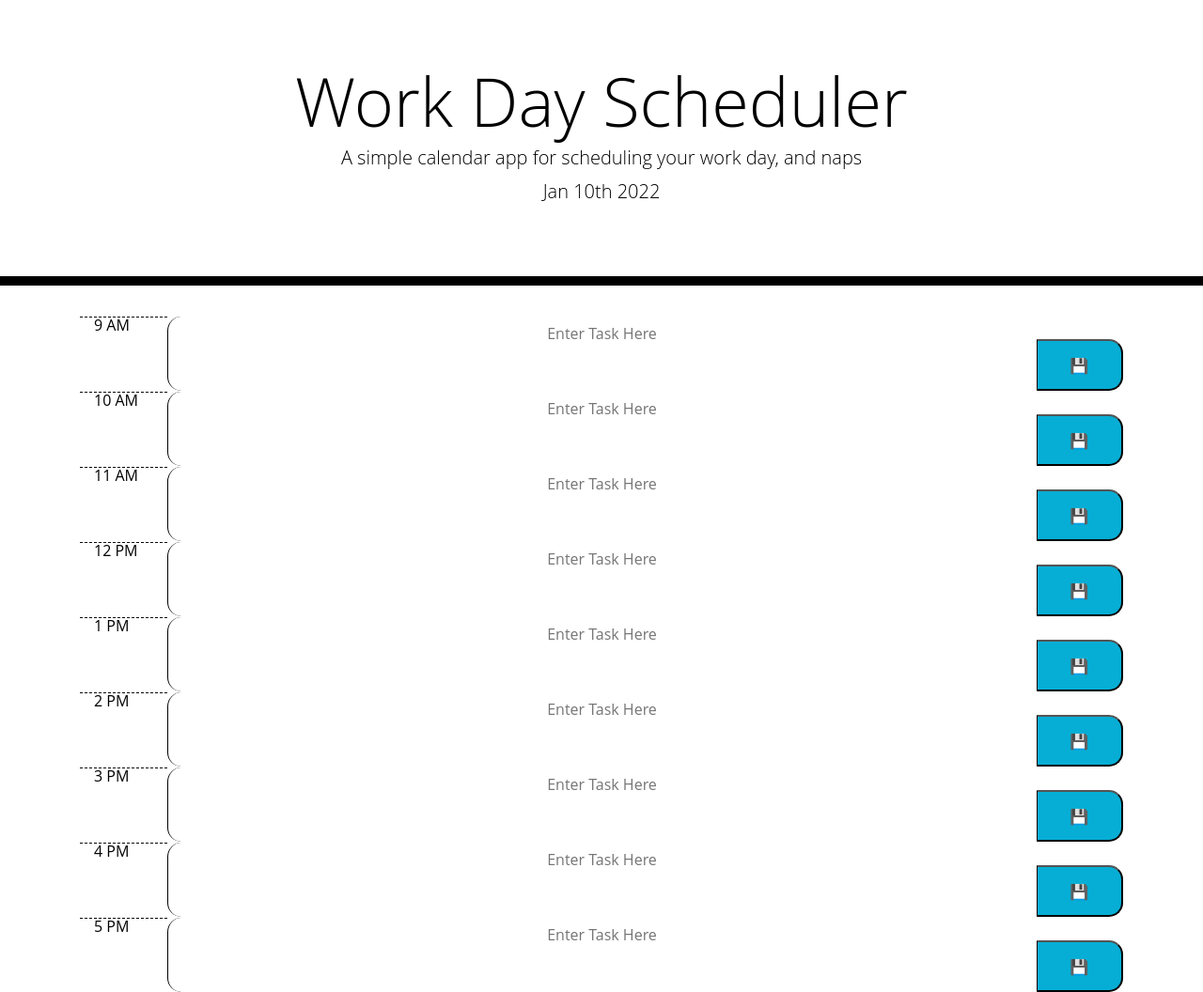
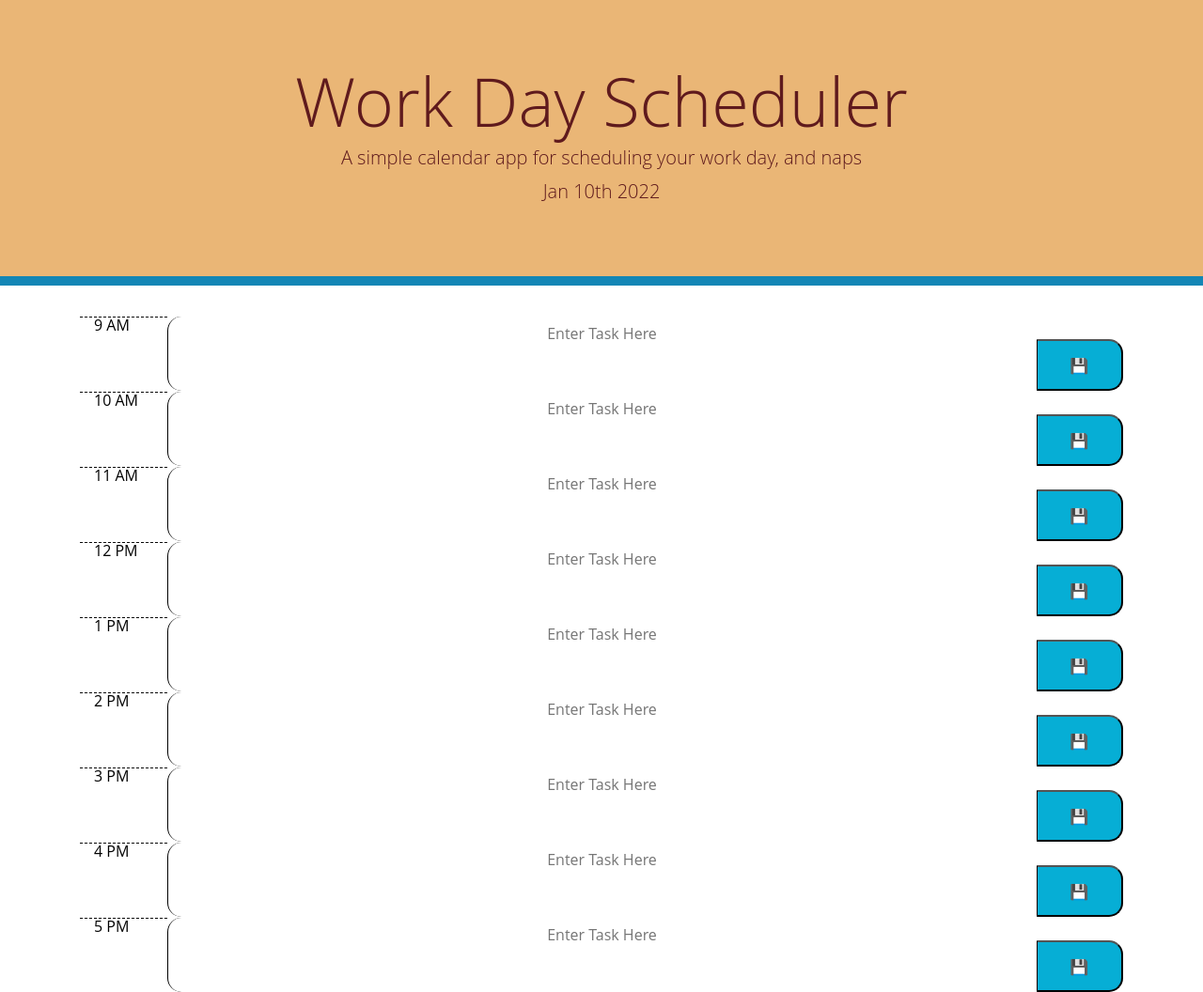
Before and after one commit to AndrewTranMSW/workDayScheduler, a plain HTML site: page index.html in a window 1280 px wide. Shown: the whole page at 94% size. Drawn offline with nearby package versions, Linux system fonts and the light colour scheme.

Commit message:
color changes made to CSS that were less awful

```diff
--- a/develop/styles.css
+++ b/develop/styles.css
@@ -15,10 +15,10 @@ textarea {
 /* Assigned */
 .jumbotron {
   text-align: center;
-  background-color: transparent;
-  color: black;
+  background-color: #eab676;
+  color: #5f1a1d;
   border-radius: 0;
-  border-bottom: 10px solid black;
+  border-bottom: 10px solid #1386b5;
 }
 
 .description {
```
